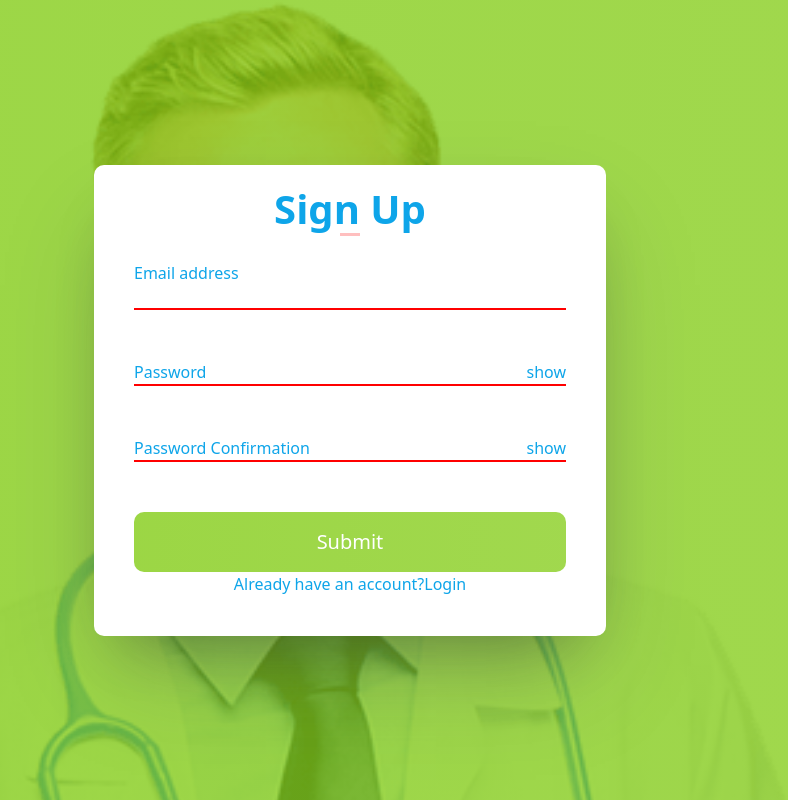
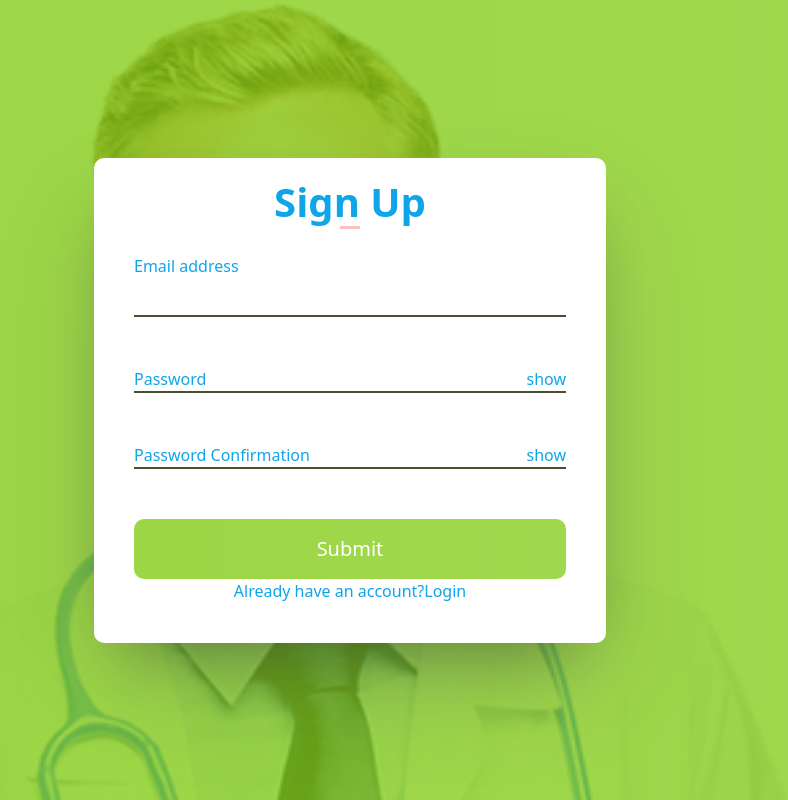
Before and after one commit to Chimwemwe-127001/book-appointment-frontend, a React (Create React App) app: page /signup in a window 1280 px wide. Shown: the whole page, without its empty margins (290-1078 px from the left). Built offline with nearby package versions, Linux system fonts and the light colour scheme; no server answers.

Commit message:
Feat: add animation to form

```diff
--- a/src/App.scss
+++ b/src/App.scss
@@ -122,7 +122,7 @@ a {
             text-align: left;
             position: relative;
             margin-bottom: 50px;
-            border-bottom: solid 2px red;
+            border-bottom: solid 2px #44522e;
 
               button {
                position: absolute;
@@ -131,11 +131,14 @@ a {
               }
 
               input {
+                background: #fff;
 
-                &:focus {
+                &:focus, &:valid {
                   outline: none;
                   border: none;
                   line-height: 0;
+                  padding: 7px;
+                  background: #fff;
                 }
               }
 
@@ -167,7 +170,7 @@ a {
     }
 }
 
-.input_field:focus + .input_label {
+.input_field:focus + .input_label, .input_field:valid + .input_label {
   -moz-transform: translateY(-25px);
   -ms-transform: translateY(-25px);
   -webkit-transform: translateY(-25px);
--- a/src/components/sessions/Signup.js
+++ b/src/components/sessions/Signup.js
@@ -60,20 +60,20 @@ const Signup = () => {
         <div className="form-container">
           <form onSubmit={(e) => handleSubmit(e)}>
             <div className="form-group">
-              <input type="email" id="email" ref={emailRef} className="input_field" />
+              <input type="email" id="email" ref={emailRef} className="input_field" required />
               <label htmlFor="email" className="input_label">
                 Email address
               </label>
             </div>
             <div className="form-group">
-              <input type={showPassword ? 'text' : 'password'} id="password" ref={passwordRef} className="input_field" />
+              <input type={showPassword ? 'text' : 'password'} id="password" ref={passwordRef} className="input_field" required />
               <label htmlFor="password" className="input_label">
                 Password
               </label>
               <button type="button" onClick={() => setShowPassword(!showPassword)}>{showPassword ? 'hide' : 'show'}</button>
             </div>
             <div className="form-group">
-              <input type={showPasswordConfirmation ? 'text' : 'password'} id="password-confirmation" ref={passwordConfirmRef} className="input_field" />
+              <input type={showPasswordConfirmation ? 'text' : 'password'} id="password-confirmation" ref={passwordConfirmRef} className="input_field" required />
               <label htmlFor="password-confirmation" className="input_label">
                 Password Confirmation
               </label>
```
